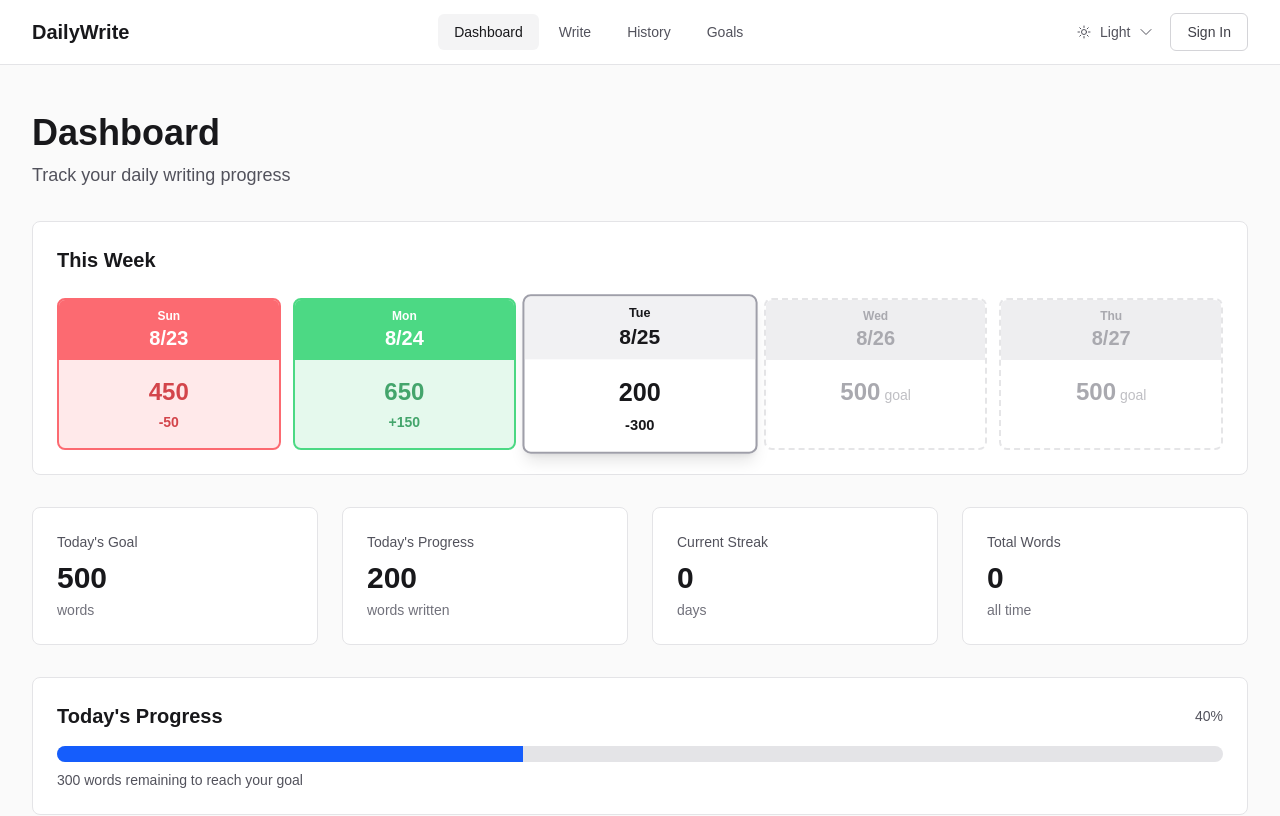
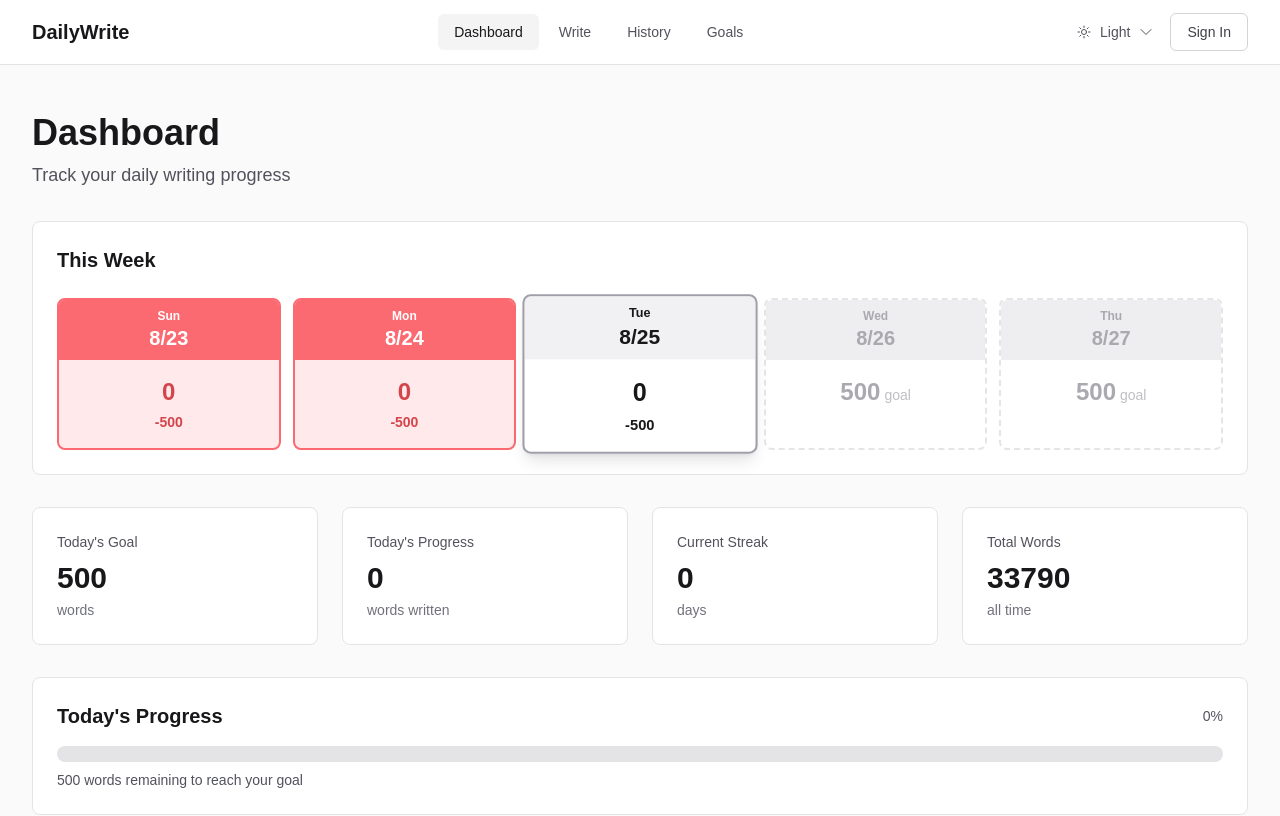
Before and after one commit to ReFowles/daily-write, a Next.js app: page / in a window 1280 px wide. Shown: the top 816 px of the page. Built offline with nearby package versions, Linux system fonts and the light colour scheme.

Commit message:
chore: hook up dash to dummy data
Now it's actually looking in the correct place for dummy data. The other places
will need some tlc as well, but this is good for the main point of the app.

[daily-write]

```diff
--- a/src/app/page.tsx
+++ b/src/app/page.tsx
@@ -4,34 +4,52 @@ import { ProgressCard } from "@/components/progress-card";
 import { WeeklyCalendar } from "@/components/weekly-calendar";
 import { Card } from "@/components/ui/card";
 import { WritingSession } from "@/lib/date-utils";
+import dummyData from "@/lib/dummy-data.json";
 
 export default function Dashboard() {
-  // Mock data - will be replaced with real data later
-  const todayGoal = 500;
-  const todayProgress = 200;
-  const streak = 0;
-  const totalWords = 0;
-
-  // Mock data for the calendar - array of writing sessions
+  // Get today's date
   const today = new Date();
   today.setHours(0, 0, 0, 0);
-  const writingSessions: WritingSession[] = [
-    // Example: 2 days ago had 450 words (didn't meet goal)
-    {
-      date: new Date(today.getTime() - 2 * 24 * 60 * 60 * 1000).toISOString().split('T')[0],
-      wordCount: 450
-    },
-    // Yesterday had 650 words (exceeded goal)
-    {
-      date: new Date(today.getTime() - 1 * 24 * 60 * 60 * 1000).toISOString().split('T')[0],
-      wordCount: 650
-    },
-    // Today has todayProgress
-    {
-      date: today.toISOString().split('T')[0],
-      wordCount: todayProgress
-    },
-  ];
+  const todayString = today.toISOString().split('T')[0];
+
+  // Find the current goal (the goal that covers today's date)
+  const currentGoal = dummyData.goals.find(goal => {
+    const startDate = new Date(goal.startDate + 'T00:00:00');
+    const endDate = new Date(goal.endDate + 'T00:00:00');
+    return today >= startDate && today <= endDate;
+  });
+
+  const todayGoal = currentGoal?.dailyWordTarget || 500;
+
+  // Find today's writing session
+  const todaySession = dummyData.writingSessions.find(
+    session => session.date === todayString
+  );
+  const todayProgress = todaySession?.wordCount || 0;
+
+  // Calculate total words
+  const totalWords = dummyData.writingSessions.reduce(
+    (sum, session) => sum + session.wordCount,
+    0
+  );
+
+  // Calculate current streak (consecutive days with writing, going backwards from today)
+  let streak = 0;
+  const checkDate = new Date(today);
+  while (true) {
+    const dateString = checkDate.toISOString().split('T')[0];
+    const session = dummyData.writingSessions.find(s => s.date === dateString);
+
+    if (session && session.wordCount > 0) {
+      streak++;
+      checkDate.setDate(checkDate.getDate() - 1);
+    } else {
+      break;
+    }
+  }
+
+  // Use all writing sessions from dummy data for the calendar
+  const writingSessions: WritingSession[] = dummyData.writingSessions;
 
   return (
     <main className="min-h-screen bg-zinc-50 dark:bg-zinc-950 strawberry:bg-linear-to-br strawberry:from-pink-50 strawberry:via-rose-50 strawberry:to-pink-100 cherry:bg-linear-to-br cherry:from-zinc-950 cherry:via-rose-950 cherry:to-zinc-950 seafoam:bg-linear-to-br seafoam:from-cyan-50 seafoam:via-blue-50 seafoam:to-cyan-100 ocean:bg-linear-to-br ocean:from-zinc-950 ocean:via-cyan-950 ocean:to-zinc-950">
```
